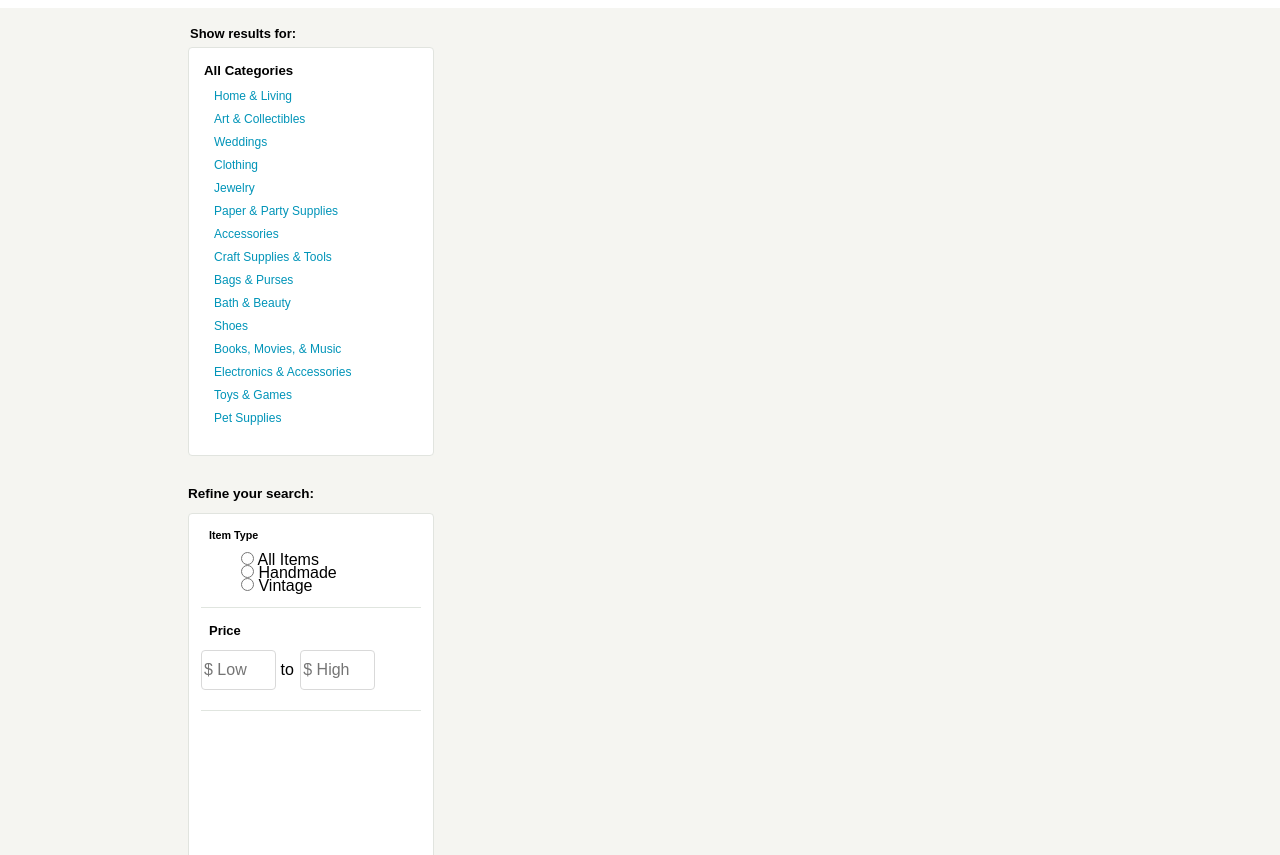
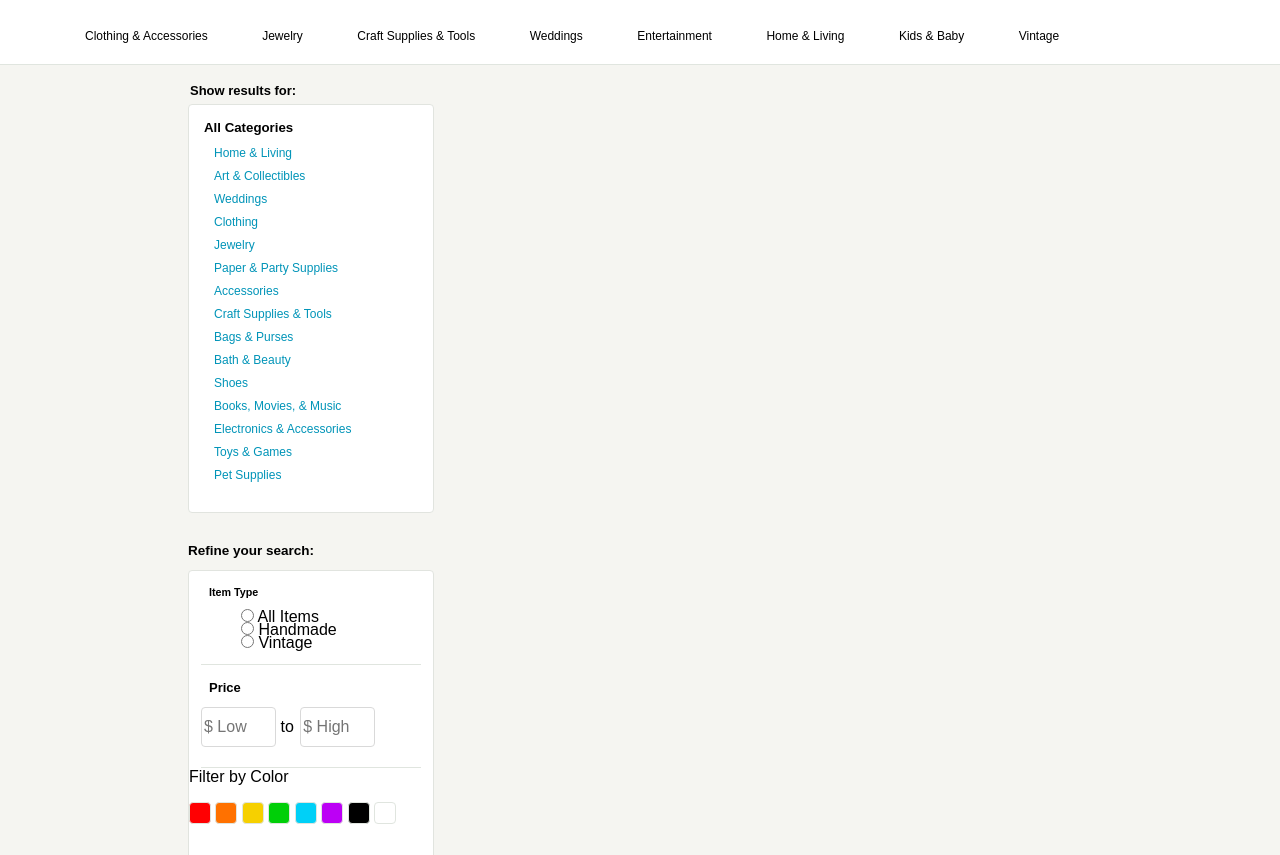
Before and after one commit to jefdonmar/EstyRedo, a website: page app/index.html in a window 1280 px wide. Shown: the part 74-929 px from the top of the page. Drawn offline with Linux system fonts and the light colour scheme.

Commit message:
Debugged the Filter color section and also cleaned up HTML code

```diff
--- a/app/index.html
+++ b/app/index.html
@@ -38,6 +38,20 @@
         </div>
       </div>
     </header>
+    <div class="nav-menu">
+      <nav>
+        <ul>
+          <li><a href="#">Clothing & Accessories</a></li>
+          <li><a href="#">Jewelry</a></li>
+          <li><a href="#">Craft Supplies & Tools</a></li>
+          <li><a href="#">Weddings</a></li>
+          <li><a href="#">Entertainment</a></li>
+          <li><a href="#">Home & Living</a></li>
+          <li><a href="#">Kids & Baby</a></li>
+          <li><a href="#">Vintage</a></li>
+        </ul>
+      </nav>
+    </div>
 
     <h3 class="topSearch">Show results for:</h3>
 
@@ -82,19 +96,22 @@
             <span>to</span>
             <input class="high" type="text" placeholder="$ High">
           </div>
-        </div>
+
         <!-- Color Filter -->
-      <h4>Filter by Color</h4>
-        <div class="color">
-          <a class="color1"  href=""><div class="color-one"></div></a>
-          <a class="color2"  href=""><div class="color two"></div></a>
-          <a class="color3"  href=""><div class="color three"></div></a>
-          <a class="color4"  href=""><div class="color four"></div></a>
-          <a class="color5"  href=""><div class="color five"></div></a>
-          <a class="color6"  href=""><div class="color six"></div></a>
-          <a class="color7"  href=""><div class="color seven"></div></a>
-          <a class="color8"  href=""><div class="color eight"></div></a>
-        </div>
+          <section class="color-filter">
+            Filter by Color
+            <ul>
+              <li class="red"></li>
+              <li class="orange"></li>
+              <li class="yellow"></li>
+              <li class="green"></li>
+              <li class="blue"></li>
+              <li class="purple"></li>
+              <li class="black"></li>
+              <li class="white"></li>
+            </ul>
+          </section>
+
         <!-- Order Options -->
           <div class="order">
             <h4 class="ordering">Ordering Options</h4>
@@ -133,9 +150,9 @@
                 </select>
             </div>
           </div>
+        </div>
       </aside>
     </div>
-
     <section>
       <div class="section">
         <ul class="imgCard"></ul>
--- a/sass/main.scss
+++ b/sass/main.scss
@@ -153,6 +153,30 @@ header{
   }
 }
 
+// Nav Styling
+.nav-menu {
+  border-bottom: 1px solid $borderColor;
+  background-color: white;
+
+  nav ul {
+    display: inline-block;
+  }
+
+  li {
+    list-style: none;
+    display: inline-block;
+    margin-left: 40px;
+    font-size: 12px;
+    padding: 5px;
+
+    a {
+      text-decoration: none;
+      font-size: 12px;
+      color: black;
+    }
+  }
+}
+
 //Aside item styling
 
 h3 {
@@ -293,62 +317,52 @@ h3 {
           outline: none;
         }
       }
+    }
+    // Color Filter Styling
+     .color-filter ul {
+        padding-left: 0;
+      }
 
-      //Color Filter Styling
-      // .color {
-      //   display: inline-block;
-      //   height: 21px;
-      //   width: 21px;
-      //   border: 1px solid #E1E4DF;
-      //   padding-bottom: 20px;
-      //   margin-left: 12px;
-      //   margin-right: 12px;
-      //   border-bottom: solid 1px $borderColor;
+      .color-filter li {
+        width: 22px;
+        height: 22px;
+        border: 1px solid $borderColor;
+        border-radius: 4px;
+        list-style: none;
+        display: inline-block;
+      }
+      .red {
+        background-color: $filterColorRed;
+      }
 
-      //   h2 {
-      //     font-family: Arial, sans-serif;
-      //     font-size: 13px;
-      //   }
-      //   div {
-      //     .color-one{
-      //       background-color: $filterColorRed;
-      //     }
-      //   }
+      .orange {
+        background-color: $filterColorOrange;
+      }
 
+      .yellow {
+        background-color: $filterColorYellow;
+      }
 
-        // .two{
-        //   background-color: $filterColorOrange;
-        // }
+      .green {
+        background-color: $filterColorGreen;
+      }
 
-        // .three{
-        //   background-color: $filterColorYellow;
-        // }
+      .blue {
+        background-color: $filterColorBlue
+      }
 
-        // .four{
-        //   background-color: $filterColorGreen;
-        // }
+      .purple {
+        background-color: $filterColorPurple;
+      }
 
-        // .five{
-        //   background-color: $filterColorBlue;
-        // }
+      .black {
+        background-color: $filterColorBlack;
+      }
 
-        // .six{
-        //   background-color: $filterColorPurple;
-        // }
-
-        // .seven{
-        //   background-color:$filterColorBlack;
-        // }
-
-        // .eight{
-        //   background-color:$filterColorWhite;
-        // }
-
-      // }
-
+      .white {
+        background-color: $filterColorWhite;
+      }
 
     }
   }
-
-
 }
```
Also changed, not shown: app/css/main.css, 1 other file. Lines whose indentation alone changed are shown as unchanged.
